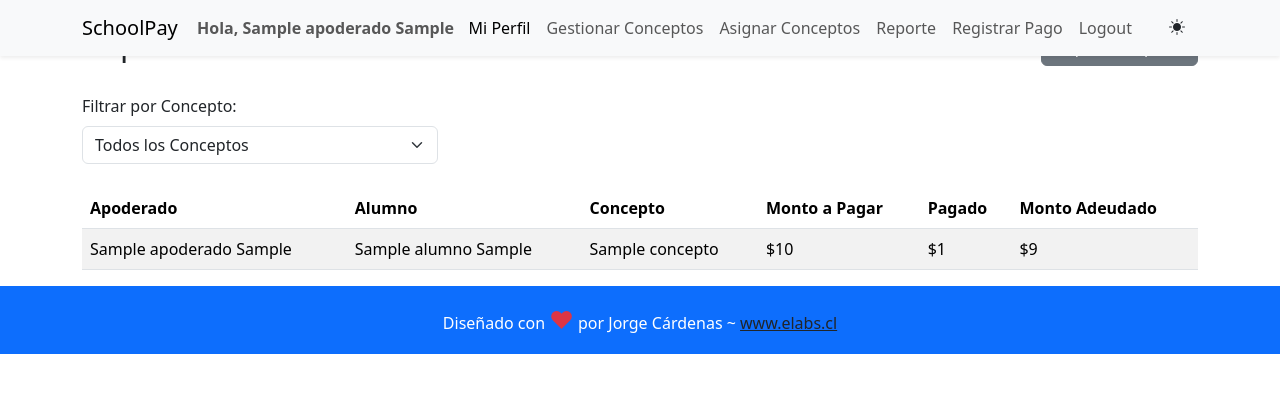
After one commit to JorgeCardenasY/centropadres, a Django app: page /gestion/reporte/ in a window 1280 px wide. The commit adds this page. Shown: the top 393 px of the page. Run offline with Django 4.2, Linux system fonts and the light colour scheme; a user stored in the database is signed in; tables that the repository leaves empty hold one stand-in row (values such as "Sample post").

Commit message:
CRUD OK.

```diff
--- a/gestion/models.py
+++ b/gestion/models.py
@@ -1,5 +1,6 @@
 from django.db import models
 from perfiles.models import Apoderado, Alumno
+from django.utils import timezone
 
 class Concepto(models.Model):
     concepto_id = models.AutoField(primary_key=True)
@@ -36,7 +37,7 @@ class RegistroPago(models.Model):
     concepto = models.ForeignKey(Concepto, on_delete=models.CASCADE, related_name='pagos')
     monto_pagado = models.DecimalField(max_digits=10, decimal_places=2)
     metodo_pago = models.CharField(max_length=20, choices=METODO_PAGO_CHOICES)
-    fecha = models.DateField(auto_now_add=True)
+    fecha = models.DateField(default=timezone.now) # Changed from auto_now_add=True
     registrador = models.ForeignKey(
         Apoderado,
         on_delete=models.SET_NULL,
--- a/gestion/urls.py
+++ b/gestion/urls.py
@@ -5,4 +5,11 @@ app_name = 'gestion'
 
 urlpatterns = [
     path('ajax/get-alumnos-for-apoderado/', views.get_alumnos_for_apoderado, name='get_alumnos_for_apoderado'),
+    path('conceptos/', views.ConceptoListView.as_view(), name='gestion_conceptos'),
+    path('conceptos/nuevo/', views.ConceptoCreateView.as_view(), name='concepto_create'),
+    path('conceptos/<int:pk>/editar/', views.ConceptoUpdateView.as_view(), name='concepto_update'),
+    path('conceptos/<int:pk>/eliminar/', views.ConceptoDeleteView.as_view(), name='concepto_delete'),
+    path('asignar-concepto/', views.assign_concept_to_apoderado, name='assign_concept'),
+    path('reporte/', views.reporte_curso, name='reporte_curso'),
+    path('registrar-pago/', views.registrar_pago_view, name='registrar_pago'),
 ]
--- a/gestion/views.py
+++ b/gestion/views.py
@@ -1,6 +1,92 @@
 from django.http import JsonResponse
 from perfiles.models import Apoderado, Alumno
-from django.shortcuts import render
+from django.shortcuts import render, redirect
+from django.urls import reverse_lazy
+from django.views.generic import ListView, CreateView, UpdateView, DeleteView
+from django.contrib.auth.decorators import login_required, user_passes_test
+from django.utils.decorators import method_decorator
+from django.contrib import messages
+from django.db.models import Sum
+
+from .models import Concepto, Deuda, RegistroPago
+from .forms import ConceptoForm, AssignConceptForm, RegistroPagoForm
+
+def registrador_required(function=None, redirect_field_name=None, login_url='login'):
+    """
+    Decorator for views that checks that the user is logged in and is a registrador,
+    redirecting to the login page if necessary.
+    """
+    actual_decorator = user_passes_test(
+        lambda u: u.is_authenticated and hasattr(u, 'apoderado') and u.apoderado.registrar_pago,
+        login_url=login_url,
+        redirect_field_name=redirect_field_name
+    )
+    if function:
+        return actual_decorator(function)
+    return actual_decorator
+
+@registrador_required
+def registrar_pago_view(request):
+    if request.method == 'POST':
+        form = RegistroPagoForm(request.POST)
+        if form.is_valid():
+            registro_pago = form.save(commit=False)
+            registro_pago.registrador = request.user.apoderado
+
+            # Find the corresponding Deuda object
+            try:
+                deuda = Deuda.objects.get(
+                    apoderado=registro_pago.apoderado,
+                    alumno=registro_pago.alumno,
+                    concepto=registro_pago.concepto
+                )
+                registro_pago.deuda = deuda
+            except Deuda.DoesNotExist:
+                messages.error(request, "No se encontró una deuda correspondiente para este pago.")
+                return render(request, 'gestion/registrar_pago.html', {'form': form, 'title': 'Registrar Pago'})
+
+            registro_pago.save()
+            messages.success(request, "Pago registrado exitosamente.")
+            return redirect('gestion:registrar_pago')
+    else:
+        form = RegistroPagoForm()
+
+    context = {
+        'form': form,
+        'title': 'Registrar Pago'
+    }
+    return render(request, 'gestion/registrar_pago.html', context)
+
+@registrador_required
+def reporte_curso(request):
+    conceptos = Concepto.objects.all()
+    selected_concepto_id = request.GET.get('concepto')
+
+    deudas = Deuda.objects.all().select_related('apoderado', 'alumno', 'concepto')
+
+    if selected_concepto_id:
+        deudas = deudas.filter(concepto_id=selected_concepto_id)
+
+    report_data = []
+    for deuda in deudas:
+        pagado = RegistroPago.objects.filter(deuda=deuda).aggregate(total=Sum('monto_pagado'))['total'] or 0
+        adeudado = deuda.concepto.monto_total - pagado
+        report_data.append({
+            'apoderado': deuda.apoderado,
+            'alumno': deuda.alumno,
+            'concepto': deuda.concepto,
+            'monto_a_pagar': deuda.concepto.monto_total,
+            'pagado': pagado,
+            'monto_adeudado': adeudado,
+        })
+
+    context = {
+        'report_data': report_data,
+        'conceptos': conceptos,
+        'selected_concepto_id': selected_concepto_id,
+        'title': 'Reporte General del Curso'
+    }
+    return render(request, 'gestion/reporte_curso.html', context)
 
 def get_alumnos_for_apoderado(request):
     apoderado_id = request.GET.get('apoderado_id')
@@ -12,3 +98,64 @@ def get_alumnos_for_apoderado(request):
         except Apoderado.DoesNotExist:
             return JsonResponse({'alumnos': []})
     return JsonResponse({'alumnos': []})
+
+@registrador_required
+def assign_concept_to_apoderado(request):
+    if request.method == 'POST':
+        form = AssignConceptForm(request.POST)
+        if form.is_valid():
+            apoderado = form.cleaned_data['apoderado']
+            concepto = form.cleaned_data['concepto']
+
+            # Create Deuda instances for all Alumnos associated with the selected Apoderado
+            alumnos = apoderado.alumnos.all()
+            if not alumnos:
+                messages.warning(request, f"El apoderado {apoderado.nombres} {apoderado.apellidos} no tiene alumnos asociados. No se asignó ninguna deuda.")
+                return redirect('gestion:assign_concept')
+
+            deudas_creadas = 0
+            for alumno in alumnos:
+                Deuda.objects.get_or_create(
+                    apoderado=apoderado,
+                    alumno=alumno,
+                    concepto=concepto
+                )
+                deudas_creadas += 1
+
+            messages.success(request, f"Concepto '{concepto.nombre}' asignado a {deudas_creadas} alumno(s) de {apoderado.nombres} {apoderado.apellidos}.")
+            return redirect('gestion:assign_concept')
+    else:
+        form = AssignConceptForm()
+
+    context = {
+        'form': form,
+        'title': 'Asignar Concepto de Pago a Apoderado'
+    }
+    return render(request, 'gestion/assign_concept.html', context)
+
+
+@method_decorator(login_required, name='dispatch')
+class ConceptoListView(ListView):
+    model = Concepto
+    template_name = 'gestion/concepto_list.html'
+    context_object_name = 'conceptos'
+
+@method_decorator(login_required, name='dispatch')
+class ConceptoCreateView(CreateView):
+    model = Concepto
+    form_class = ConceptoForm
+    template_name = 'gestion/concepto_form.html'
+    success_url = reverse_lazy('gestion:gestion_conceptos')
+
+@method_decorator(login_required, name='dispatch')
+class ConceptoUpdateView(UpdateView):
+    model = Concepto
+    form_class = ConceptoForm
+    template_name = 'gestion/concepto_form.html'
+    success_url = reverse_lazy('gestion:gestion_conceptos')
+
+@method_decorator(login_required, name='dispatch')
+class ConceptoDeleteView(DeleteView):
+    model = Concepto
+    template_name = 'gestion/concepto_confirm_delete.html'
+    success_url = reverse_lazy('gestion:gestion_conceptos')
--- /dev/null
+++ b/templates/gestion/reporte_curso.html
@@ -0,0 +1,57 @@
+{% extends 'base.html' %}
+
+{% block title %}{{ title }}{% endblock %}
+
+{% block content %}
+<div class="container mt-4">
+    <div class="d-flex justify-content-between align-items-center mb-4">
+        <h2>{{ title }}</h2>
+        <button class="btn btn-secondary" onclick="window.print()">Imprimir Reporte</button>
+    </div>
+
+    <form method="get" class="mb-4">
+        <div class="row">
+            <div class="col-md-4">
+                <label for="concepto" class="form-label">Filtrar por Concepto:</label>
+                <select name="concepto" id="concepto" class="form-select" onchange="this.form.submit()">
+                    <option value="">Todos los Conceptos</option>
+                    {% for c in conceptos %}
+                        <option value="{{ c.pk }}" {% if c.pk|stringformat:"s" == selected_concepto_id %}selected{% endif %}>
+                            {{ c.nombre }}
+                        </option>
+                    {% endfor %}
+                </select>
+            </div>
+        </div>
+    </form>
+
+    <table class="table table-striped">
+        <thead>
+            <tr>
+                <th>Apoderado</th>
+                <th>Alumno</th>
+                <th>Concepto</th>
+                <th>Monto a Pagar</th>
+                <th>Pagado</th>
+                <th>Monto Adeudado</th>
+            </tr>
+        </thead>
+        <tbody>
+            {% for item in report_data %}
+            <tr>
+                <td>{{ item.apoderado }}</td>
+                <td>{{ item.alumno }}</td>
+                <td>{{ item.concepto }}</td>
+                <td>${{ item.monto_a_pagar|floatformat:0 }}</td>
+                <td>${{ item.pagado|floatformat:0 }}</td>
+                <td>${{ item.monto_adeudado|floatformat:0 }}</td>
+            </tr>
+            {% empty %}
+            <tr>
+                <td colspan="6">No hay deudas registradas para el concepto seleccionado.</td>
+            </tr>
+            {% endfor %}
+        </tbody>
+    </table>
+</div>
+{% endblock %}
--- a/templates/navbar.html
+++ b/templates/navbar.html
@@ -36,7 +36,16 @@
 
         {% if user.apoderado.registrar_pago %}
         <li class="nav-item">
-          <a class="nav-link" href="/admin">Administración</a>
+          <a class="nav-link" href="{% url 'gestion:gestion_conceptos' %}">Gestionar Conceptos</a>
+        </li>
+        <li class="nav-item">
+          <a class="nav-link" href="{% url 'gestion:assign_concept' %}">Asignar Conceptos</a>
+        </li>
+        <li class="nav-item">
+            <a class="nav-link" href="{% url 'gestion:reporte_curso' %}">Reporte</a>
+        </li>
+        <li class="nav-item">
+            <a class="nav-link" href="{% url 'gestion:registrar_pago' %}">Registrar Pago</a>
         </li>
         {% endif %}
 
```
Also changed, not shown: centropadres/settings.py (+0 -12 lines), gestion/forms.py (+24 -4 lines), perfiles/views.py (+22 -15 lines), templates/gestion/assign_concept.html (added, +15 -0 lines), templates/gestion/concepto_confirm_delete.html (added, +15 -0 lines), templates/gestion/concepto_form.html (added, +16 -0 lines), templates/gestion/concepto_list.html (added, +37 -0 lines), templates/gestion/registrar_pago.html (added, +16 -0 lines), templates/perfiles/mi_perfil.html (+18 -7 lines), gestion/migrations/0003_alter_registropago_fecha.py (added).
